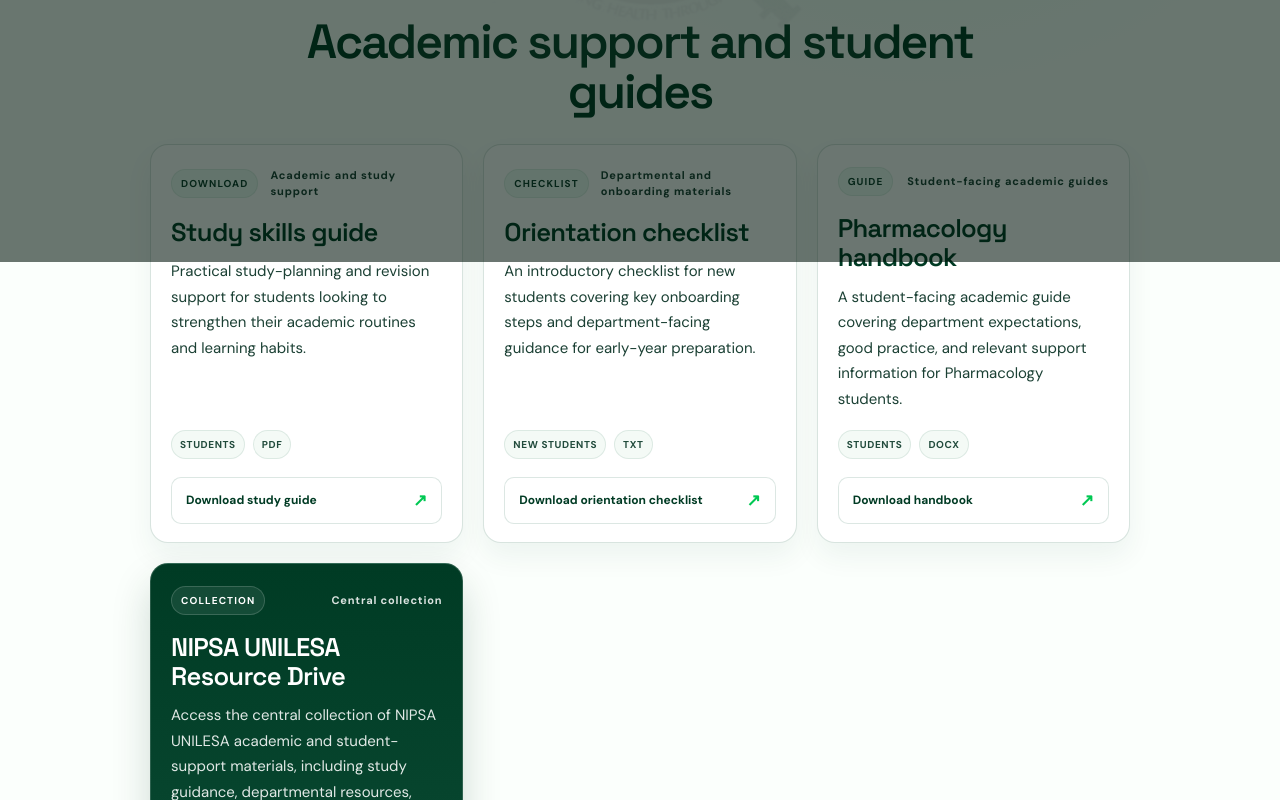
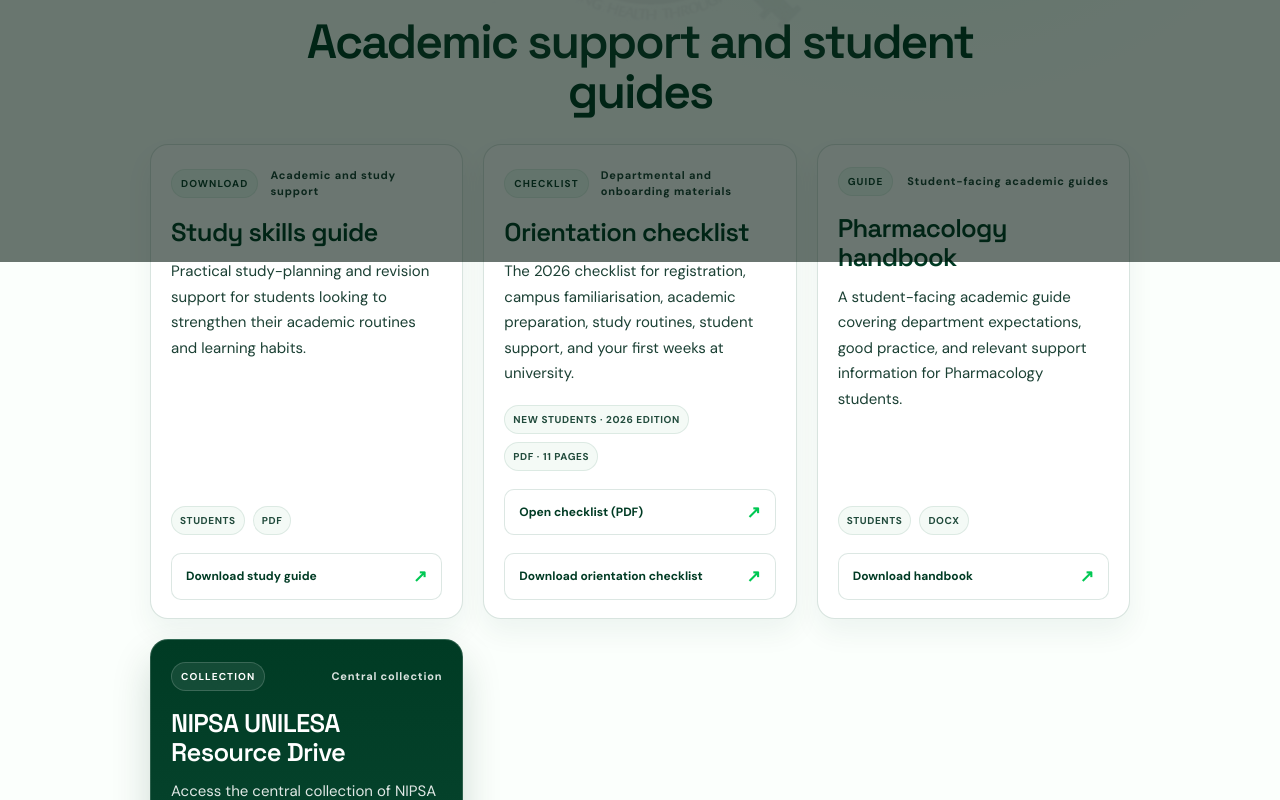
Before and after one commit to phenomenaltechhub/nipsaunilesa, a Next.js app: page /resources in a window 1280 px wide. Shown: the part 538-1338 px from the top of the page. Built offline with nearby package versions, Linux system fonts and the light colour scheme.

Commit message:
Update orientation checklist to supplied 2026 PDF

```diff
--- a/app/announcements/[slug]/page.tsx
+++ b/app/announcements/[slug]/page.tsx
@@ -95,7 +95,7 @@ export default async function AnnouncementDetailPage({ params }: { params: Promi
             )}
             {announcement.slug === "departmental-orientation" && (
               <p>
-                Use the <Link href="/resources">student orientation checklist</Link> for available
+                Use the <Link href="/resources#orientation-checklist">student orientation checklist</Link> for available
                 onboarding guidance.
               </p>
             )}
--- a/app/globals.css
+++ b/app/globals.css
@@ -1388,6 +1388,7 @@
 .resource-action:hover{transform:translateY(-1px);box-shadow:0 8px 18px rgba(13,87,58,.08);background:#f5fff8;border-color:rgba(0,200,83,.35)}
 .resource-action span{color:var(--emerald);font-size:17px}
 .resource-action:focus-visible{outline:3px solid rgba(0,200,83,.55);outline-offset:2px}
+#orientation-checklist{scroll-margin-top:110px}#orientation-checklist .resource-action{min-height:44px}
 .resource-preview-card{display:flex;flex-direction:column;justify-content:space-between}
 .resource-preview-tag{background:#eefcf4;color:var(--deep)}
 .resource-drive-card{background:linear-gradient(180deg,#003b24,#0c4d36);border-color:rgba(255,255,255,.16);box-shadow:0 20px 38px rgba(2,57,35,.18);color:#f9fffb}
--- a/app/page.tsx
+++ b/app/page.tsx
@@ -27,7 +27,7 @@ const stats = [
 
 const resources = [
   { title: "Study skills guide", description: "Practical study-planning and revision support for better academic routines and focus." },
-  { title: "Orientation checklist", description: "A quick reference for key onboarding steps and early-year preparation guidance." },
+  { title: "Orientation checklist", description: "The 2026 checklist for onboarding, academic preparation, study routines, and your first weeks at university." },
   { title: "Pharmacology handbook", description: "Student-facing guidance covering department expectations and academic support resources." },
 ];
 
--- a/app/resources/page.tsx
+++ b/app/resources/page.tsx
@@ -12,6 +12,7 @@ export const metadata: Metadata = createPageMetadata({
 });
 
 type Resource = {
+  id?: string;
   title: string;
   description: string;
   category: string;
@@ -20,6 +21,7 @@ type Resource = {
   actionLabel: string;
   audience?: string;
   format?: string;
+  previewHref?: string;
 };
 
 const resources: Resource[] = [
@@ -34,14 +36,16 @@ const resources: Resource[] = [
     format: "PDF",
   },
   {
+    id: "orientation-checklist",
     title: "Orientation checklist",
-    description: "An introductory checklist for new students covering key onboarding steps and department-facing guidance for early-year preparation.",
+    description: "The 2026 checklist for registration, campus familiarisation, academic preparation, study routines, student support, and your first weeks at university.",
     category: "Departmental and onboarding materials",
     type: "Checklist",
-    href: "/resources/department-orientation-checklist.txt",
+    href: "/resources/department-orientation-checklist.pdf",
+    previewHref: "/resources/department-orientation-checklist.pdf",
     actionLabel: "Download orientation checklist",
-    audience: "New students",
-    format: "TXT",
+    audience: "New students · 2026 edition",
+    format: "PDF · 11 pages",
   },
   {
     title: "Pharmacology handbook",
@@ -115,13 +119,13 @@ export default function ResourcesPage() {
           </div>
 
           <div className="resource-grid" role="list" aria-label="Academic resources">
-            {resources.map(({ category, title, description, href, actionLabel, audience, format, type }) => {
+            {resources.map(({ id, category, title, description, href, actionLabel, audience, format, type, previewHref }) => {
               const isDriveCollection = title === "NIPSA UNILESA Resource Drive";
               const actionClassName = isDriveCollection ? "resource-action resource-drive-action" : "resource-action";
               const cardClassName = isDriveCollection ? "resource-card resource-drive-card" : "resource-card";
 
               return (
-                <article className={cardClassName} key={title} role="listitem" id={isDriveCollection ? "resource-drive" : undefined}>
+                <article className={cardClassName} key={title} role="listitem" id={id ?? (isDriveCollection ? "resource-drive" : undefined)}>
                   <header className="resource-card-header">
                     <span className="resource-type">{type}</span>
                     <span className="resource-category">{category}</span>
@@ -136,6 +140,13 @@ export default function ResourcesPage() {
                     {audience ? <span>{audience}</span> : null}
                     {format ? <span>{format}</span> : null}
                   </div>
+
+                  {previewHref ? (
+                    <a className={actionClassName} href={previewHref} target="_blank" rel="noopener noreferrer" aria-label="Open orientation checklist PDF in a new tab">
+                      Open checklist (PDF)
+                      <Arrow />
+                    </a>
+                  ) : null}
 
                   {href.startsWith("/resources/") ? (
                     <a className={actionClassName} href={href} download aria-label={actionLabel}>
--- a/scripts/check-static-export.mjs
+++ b/scripts/check-static-export.mjs
@@ -69,6 +69,14 @@ assert.ok(readFileSync(join(root, 'robots.txt'), 'utf8').includes(`${site}/sitem
 assert.ok(readFileSync(join(root, 'resources/nipsa-study-skills-guide.pdf')).subarray(0, 5).equals(Buffer.from('%PDF-')),
   'Study guide must be an actual PDF');
 assert.ok(readFileSync(join(root, 'resources.html'), 'utf8').includes('/resources/nipsa-study-skills-guide.pdf'));
+const checklistPdf = '/resources/department-orientation-checklist.pdf';
+const resourcesHtml = readFileSync(join(root, 'resources.html'), 'utf8');
+assert.ok(readFileSync(join(root, checklistPdf)).subarray(0, 5).equals(Buffer.from('%PDF-')),
+  'Orientation checklist must export as an actual PDF');
+assert.ok(readFileSync(join(root, checklistPdf)).equals(readFileSync('public' + checklistPdf)),
+  'Exported checklist must preserve the supplied PDF bytes');
+assert.ok(resourcesHtml.includes('id="orientation-checklist"') && resourcesHtml.includes(checklistPdf)
+  && resourcesHtml.includes('Open checklist (PDF)'), 'Orientation PDF and navigation anchor must be exported');
 assert.ok(structuredData > 0, 'No JSON-LD was checked');
 assert.equal(failures.size, 0, [...failures].join('\n'));
 console.log(`Static export verified: ${pages.length} HTML documents, ${assets.size} local assets, ${structuredData} valid JSON-LD blocks; no missing internal references.`);
```
Also changed, not shown: public/resources/department-orientation-checklist.txt (deleted), 2 other files (tests, documents, lock files or other folders).
